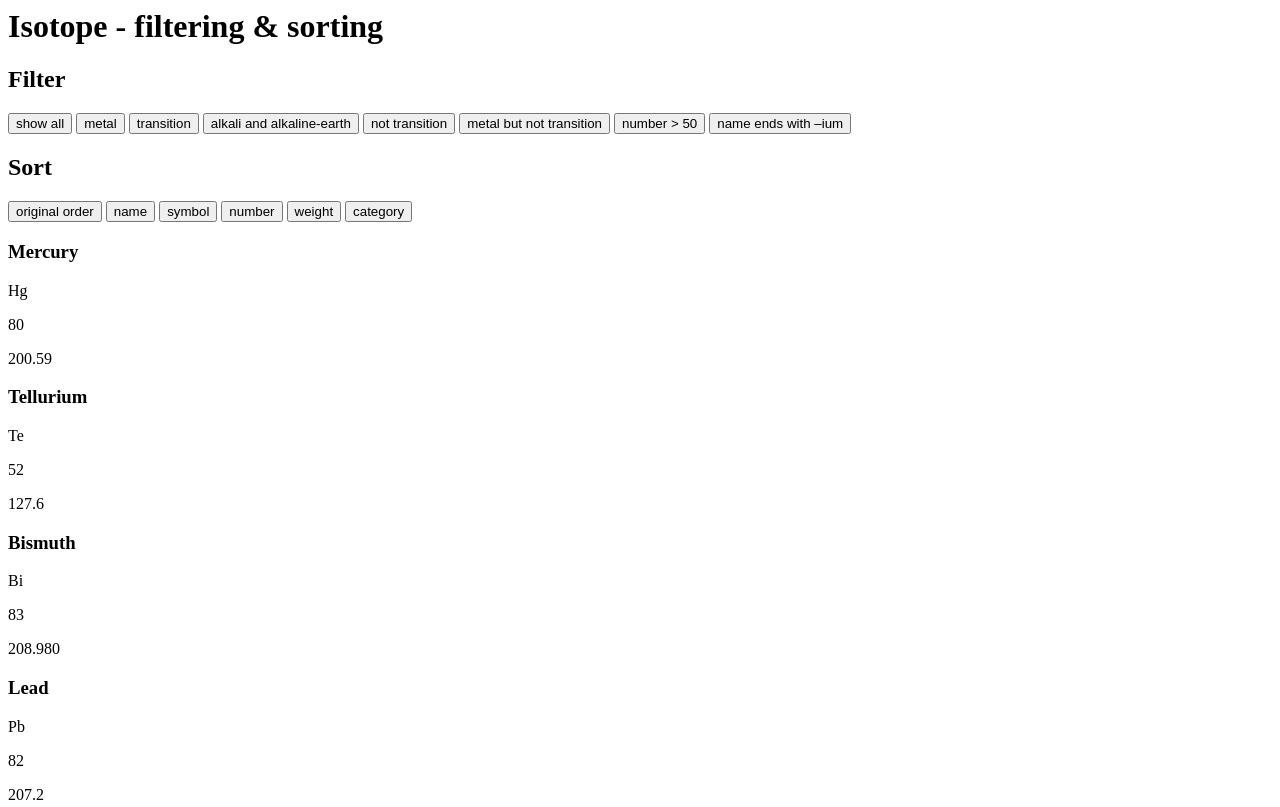
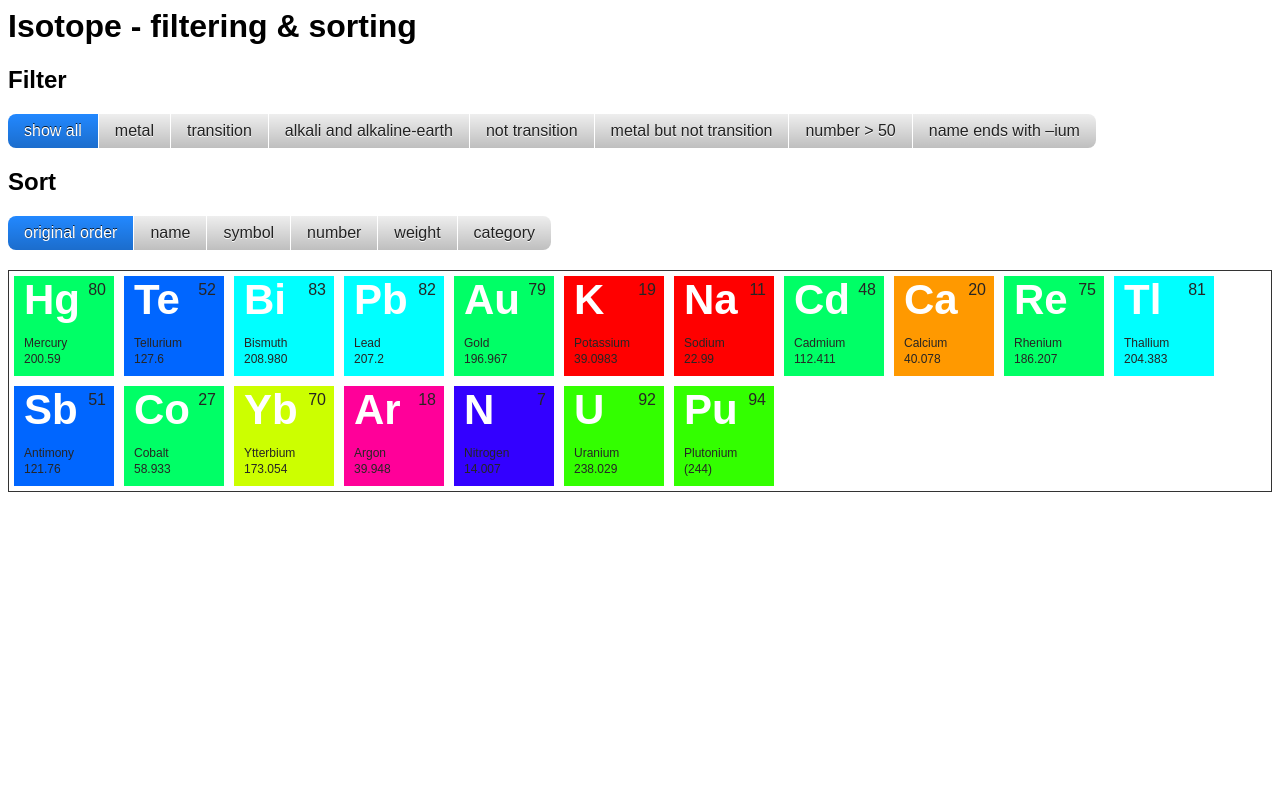
Before and after one commit to aalok-sathe/ipa-isotope, a plain HTML site: page index_elements.html in a window 1280 px wide. Shown: the top 807 px of the page. Drawn offline with Linux system fonts and the light colour scheme.

Commit message:
added html tags

```diff
--- a/index_elements.html
+++ b/index_elements.html
@@ -1,3 +1,9 @@
+<meta>
+</meta>
+
+<html>
+
+<body>
   <h1>Isotope - filtering &amp; sorting</h1>
   <h2>Filter</h2>
   <div id="filters" class="button-group"> <button class="button is-checked" data-filter="*">show all</button>
@@ -129,3 +135,15 @@
       <p class="weight">(244)</p>
     </div>
   </div>
+
+
+</body>
+<!-- Please insert CDN stuff -->
+
+<!--LOCAL-->
+<link href="style_elements.css" rel="stylesheet" type="text/css">
+<script src="code_elements.js"></script>
+
+
+
+</html>
```
Also changed, not shown: index.html (+3 -5 lines). Lines whose indentation alone changed are shown as unchanged.
